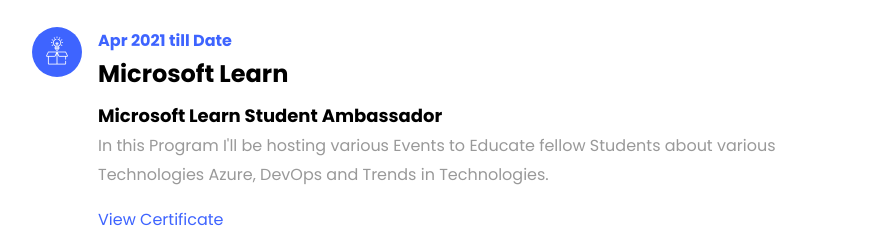
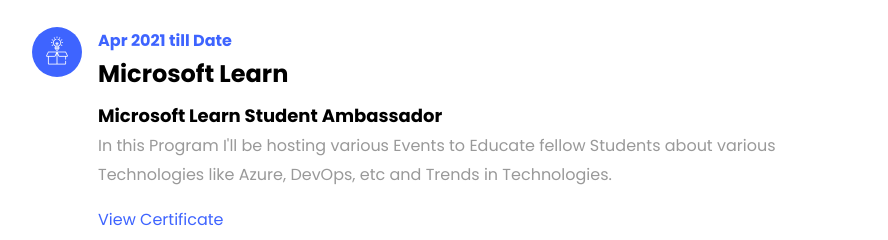
Before and after one commit to pratik20002/pratik20002.github.io, a plain HTML site: page index.html in a window 1280 px wide. Shown: the part 2600-2840 px from the top of the page, without its empty margins (338-1226 px from the left). Drawn offline with Linux system fonts and the light colour scheme; files whose address does not match are found by name.

Commit message:
Update index.html

```diff
--- a/index.html
+++ b/index.html
@@ -197,7 +197,7 @@
 		    					<span class="date">Apr 2021 till Date</span>
 		    					<h2>Microsoft Learn</h2>
 		    					<span class="position">Microsoft Learn Student Ambassador</span>
-								<p>In this Program I'll be hosting various Events to Educate fellow Students about various Technologies Azure, DevOps and Trends in Technologies.</p>
+								<p>In this Program I'll be hosting various Events to Educate fellow Students about various Technologies like Azure, DevOps, etc and Trends in Technologies.</p>
 								<p><a href = "https://drive.google.com/file/d/1_Y8pDq0XaMxRUVEV6cwFiIWkc4D6fu4m/view?usp=sharing">View Certificate</a></p>
 		    				</div>
 	    				</div>
```
